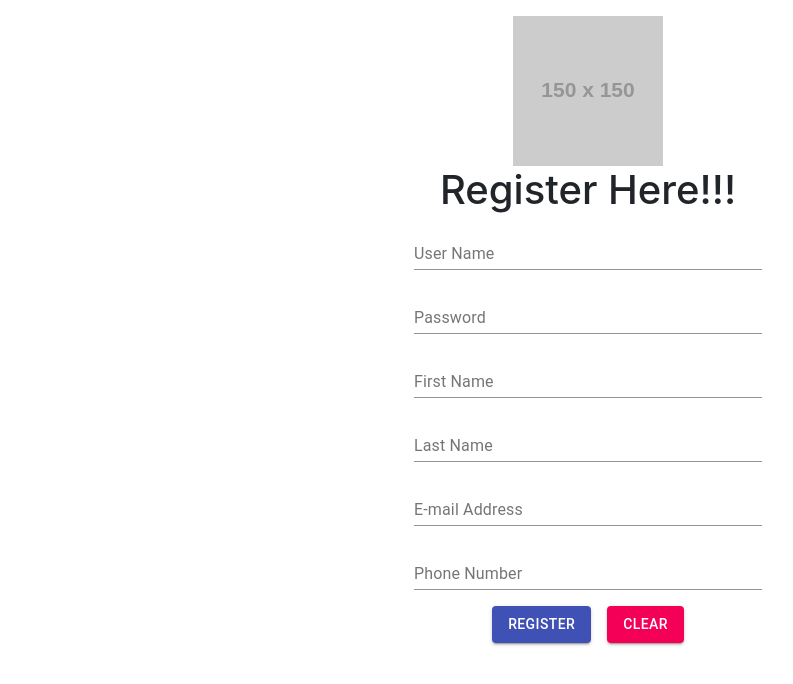
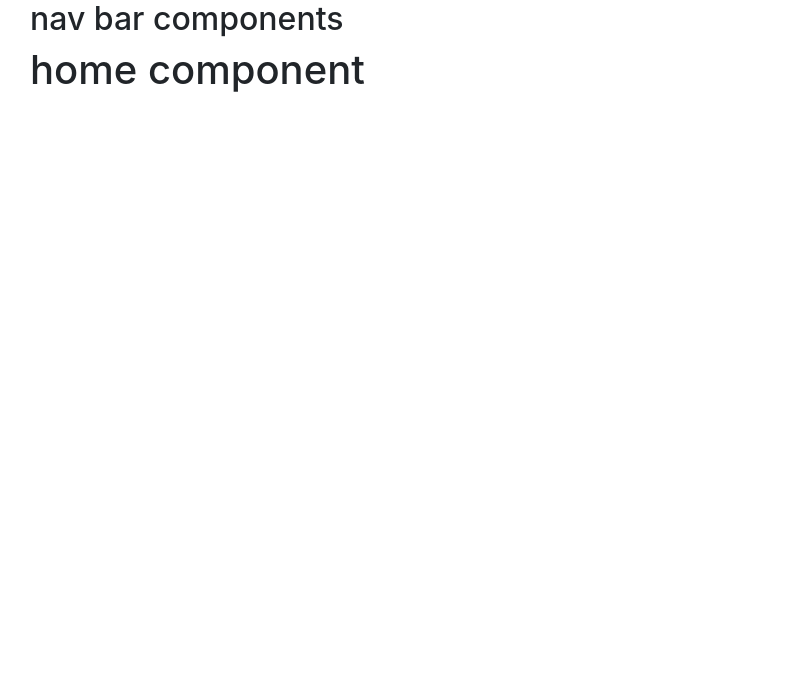
Before and after one commit to sushilv3/exam-portal-ui, a React (Create React App) app: page / in a window 1280 px wide. Shown: the top 684 px of the page, without its empty margins (52-845 px from the left). Built offline with nearby package versions, Linux system fonts and the light colour scheme.

Commit message:
import navbar

```diff
--- a/src/App.js
+++ b/src/App.js
@@ -1,15 +1,28 @@
-import React from 'react';
-import {Route,Switch} from 'react-router-dom';
-import './App.css';
-import RegistrationForm from './components/pages/RegistrationForm';
-import Error from './components/pages/Error';
+import React from "react";
+import { Route, Switch } from "react-router-dom";
+import "./App.css";
+import RegistrationForm from "./components/pages/RegistrationForm";
+import Error from "./components/pages/Error";
+import Login from "./components/pages/Login";
+import Home from "./components/pages/Home";
+import NavBar from "./components/NavBar";
+import AboutUs from "./components/pages/AboutUs";
+import Service from "./components/pages/Service";
+import Contact from "./components/pages/Contact";
 function App() {
   return (
     <div className="container">
-    <Switch>
-     <Route exact path="/" component={RegistrationForm} />
-     <Route component={Error} />
-     </Switch>
+    <NavBar />
+      <Switch>
+        <Route exact path="/" component={Home} />
+        <Route exact path="/signup" component={RegistrationForm} />
+        <Route exact path="/signin" component={Login} />
+        <Route exact path="/about" component={AboutUs} />
+        <Route exact path="/service" component={Service} />
+        <Route exact path="/contact" component={Contact}  />
+
+        <Route component={Error} />
+      </Switch>
     </div>
   );
 }
```
